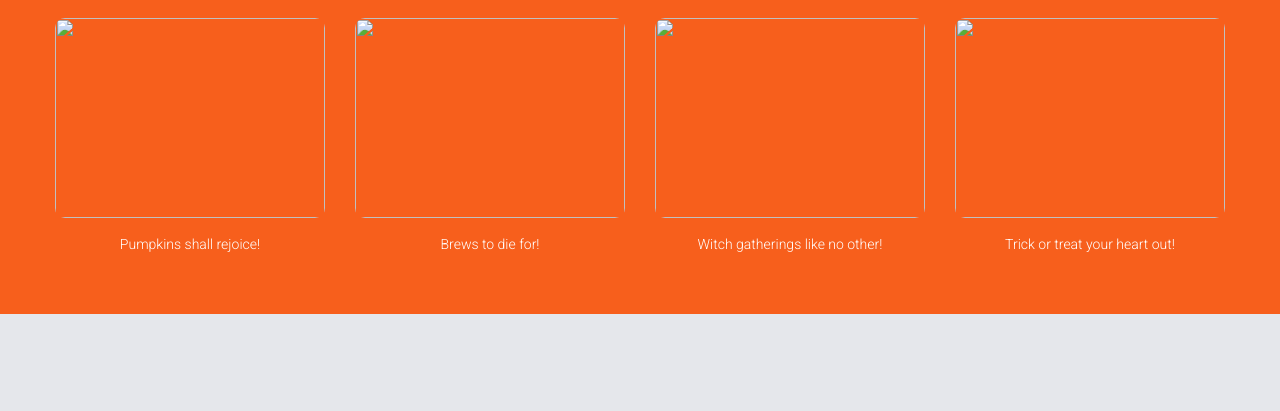
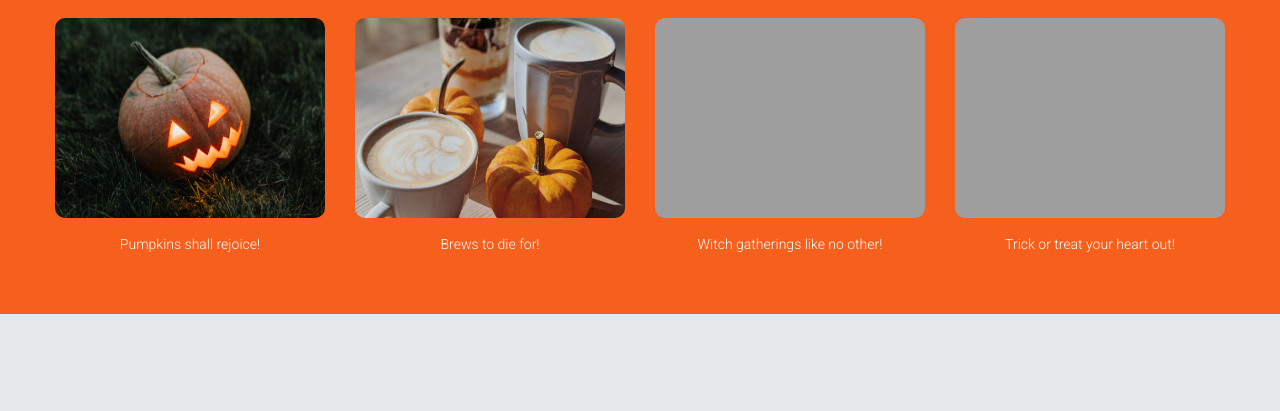
Before and after one commit to CtrlAltSudo/landing-page, a plain HTML site: page index.html in a window 1280 px wide. Shown: the part 617-1028 px from the top of the page. Drawn offline with Linux system fonts and the light colour scheme; the site is published under a folder, as on GitHub Pages, so addresses that start at the root find nothing.

Commit message:
images broken fix

```diff
--- a/index.html
+++ b/index.html
@@ -36,13 +36,13 @@
     <h1 class="second-h1">Activities for all... </h1>
     <div class="images-container">
     <div class="img2">
-        <img class="imgs-container-1" src="/images/pexels-karolina-grabowska-5422694.png">
+        <img class="imgs-container-1" src="images/pexels-karolina-grabowska-5422694.png">
         <p class="img-des">Pumpkins shall rejoice!</p></div>
-    <div class="img2"><img class="imgs-container-1" src="/images/pexels-valeriia-miller-3151778.png">
+    <div class="img2"><img class="imgs-container-1" src="images/pexels-valeriia-miller-3151778.png">
         <p class="img-des">Brews to die for!</p></div>
-        <div class="img2"><img class="imgs-container-1" src="/images/pexels-monstera-5634855.jpg">
+        <div class="img2"><img class="imgs-container-1" src="images/pexels-monstera-5634855.jpg">
         <p class="img-des">Witch gatherings like no other!</p></div>
-        <div class="img2"><img class="imgs-container-1" src="/images/pexels-charles-parker-5859377.jpg">
+        <div class="img2"><img class="imgs-container-1" src="images/pexels-charles-parker-5859377.jpg">
             <p class="img-des">Trick or treat your heart out!</p></div>
     </div>
 </div>
```
